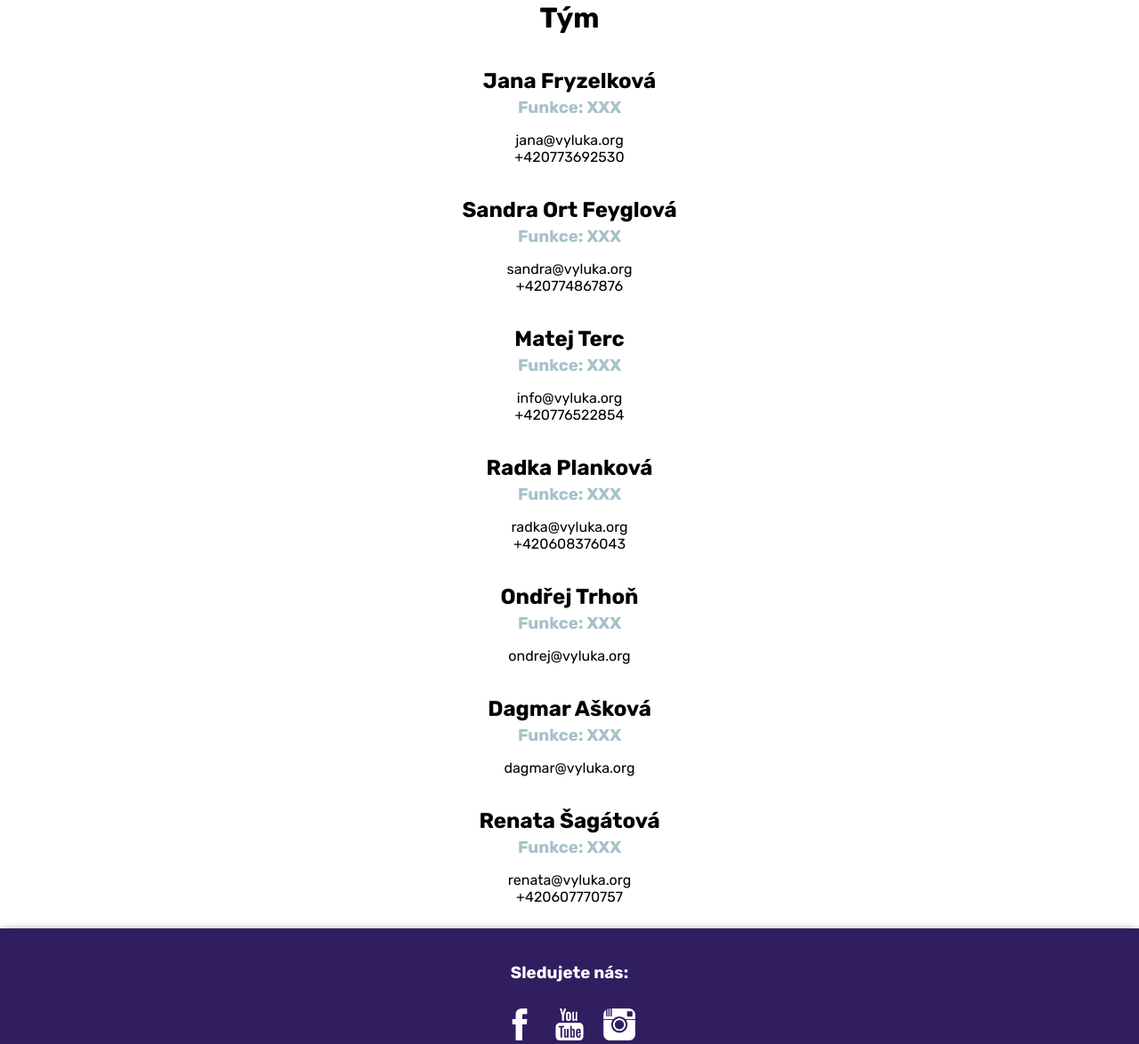
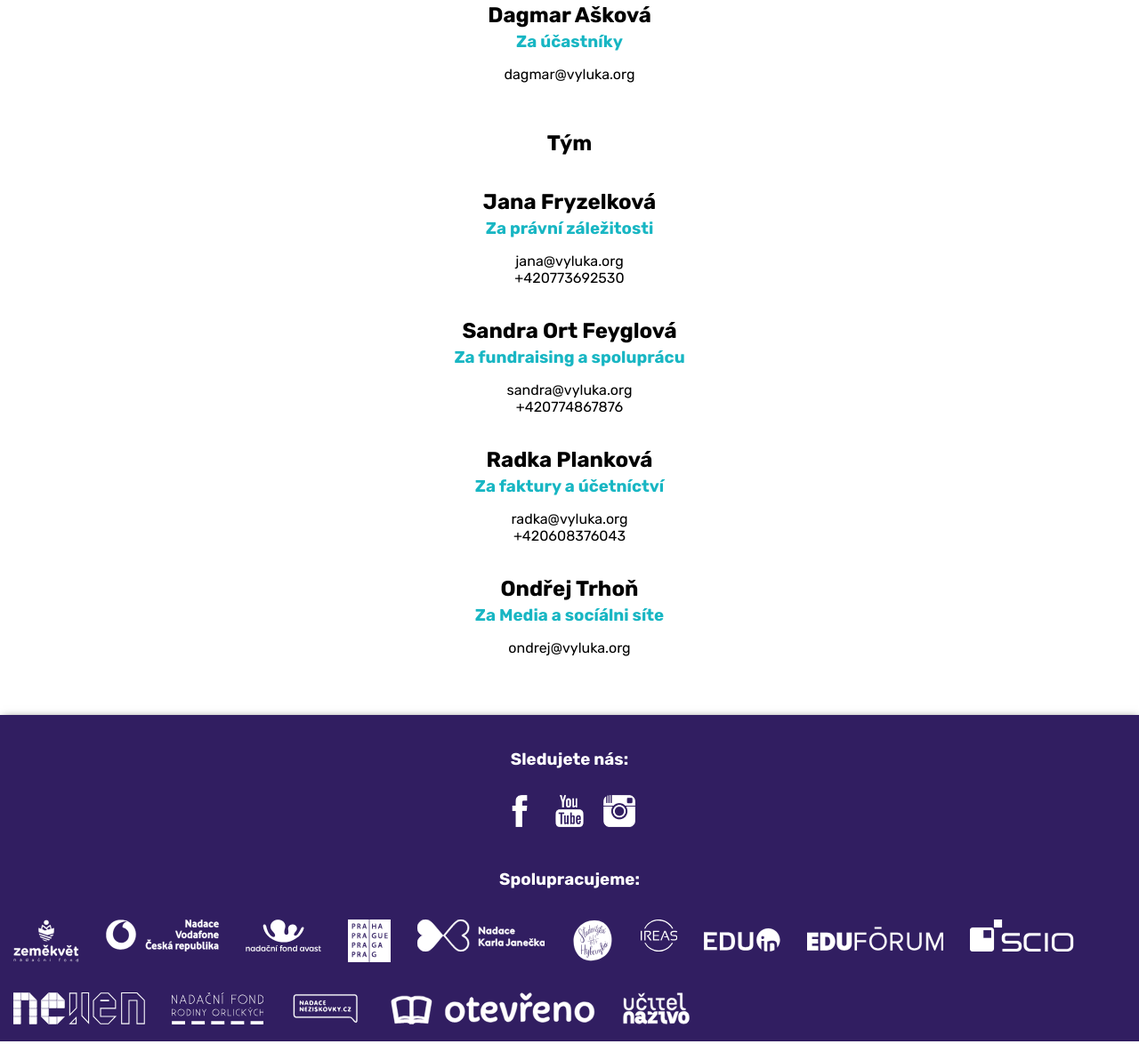
Before and after one commit to NikolPl/vyluka-web, a plain HTML site: page kontakty.html in a window 1280 px wide. Shown: the part 357-1531 px from the top of the page at 89% size. Drawn offline with Linux system fonts and the light colour scheme.

Commit message:
kontakty update
zmenené updaty

```diff
--- a/kontakty.html
+++ b/kontakty.html
@@ -35,8 +35,16 @@
 
     </header>
     <main>
-        <div class="kontakty">
-
+        <section class="kontakty">
+
+          <div class="kontakty-box">
+            <h2>
+                Dagmar Ašková </h2>
+
+            <h3> Za účastníky </h3>
+            <p> dagmar@vyluka.org
+            </p>
+        </div>
 
             <h1>
                 Tým
@@ -46,7 +54,7 @@
                     Jana Fryzelková
                 </h2>
 
-                <h3> Funkce: XXX </h3>
+                <h3> Za právní záležitosti </h3>
                 <p> jana@vyluka.org <br>
                     +420773692530 </p>
 
@@ -58,29 +66,18 @@
                     Sandra Ort Feyglová
                 </h2>
 
-                <h3> Funkce: XXX </h3>
+                <h3>Za fundraising a spoluprácu </h3>
                 <p> sandra@vyluka.org <br>
                     +420774867876
                 </p>
             </div>
 
-            <div class="kontakty-box">
-                <h2>
-                    Matej Terc
-                </h2>
-
-                <h3> Funkce: XXX </h3>
-                <p>info@vyluka.org <br>
-                    +420776522854
-                </p>
-            </div>
-
-            <div class="kontakty-box">
+                       <div class="kontakty-box">
                 <h2>
                     Radka Planková
                 </h2>
 
-                <h3> Funkce: XXX </h3>
+                <h3> Za faktury a účetníctví </h3>
                 <p> radka@vyluka.org <br>
                     +420608376043
                 </p>
@@ -91,32 +88,16 @@
                     Ondřej Trhoň
                 </h2>
 
-                <h3> Funkce: XXX </h3>
+                <h3> Za Media a socíálni síte </h3>
                 <p> ondrej@vyluka.org
                 </p>
             </div>
 
-            <div class="kontakty-box">
-                <h2>
-                    Dagmar Ašková </h2>
-
-                <h3> Funkce: XXX </h3>
-                <p> dagmar@vyluka.org
-                </p>
-            </div>
-
-            <div class="kontakty-box">
-                <h2>
-                    Renata Šagátová
-                </h2>
-
-                <h3> Funkce: XXX </h3>
-                <p> renata@vyluka.org <br>
-                    +420607770757
-                </p>
-            </div>
-
-        </div>
+
+
+
+
+          </section>
     </main>
     <footer>
         <!-- soc. sítě -->
--- a/styles.css
+++ b/styles.css
@@ -321,7 +321,7 @@ main h2 {
 }
 main h3 {
   text-align: center;
-  color: var(--sedoModra);
+  color: var(--tyrkys);
   padding-top: 5px;
   margin: 0px;
 }
```
